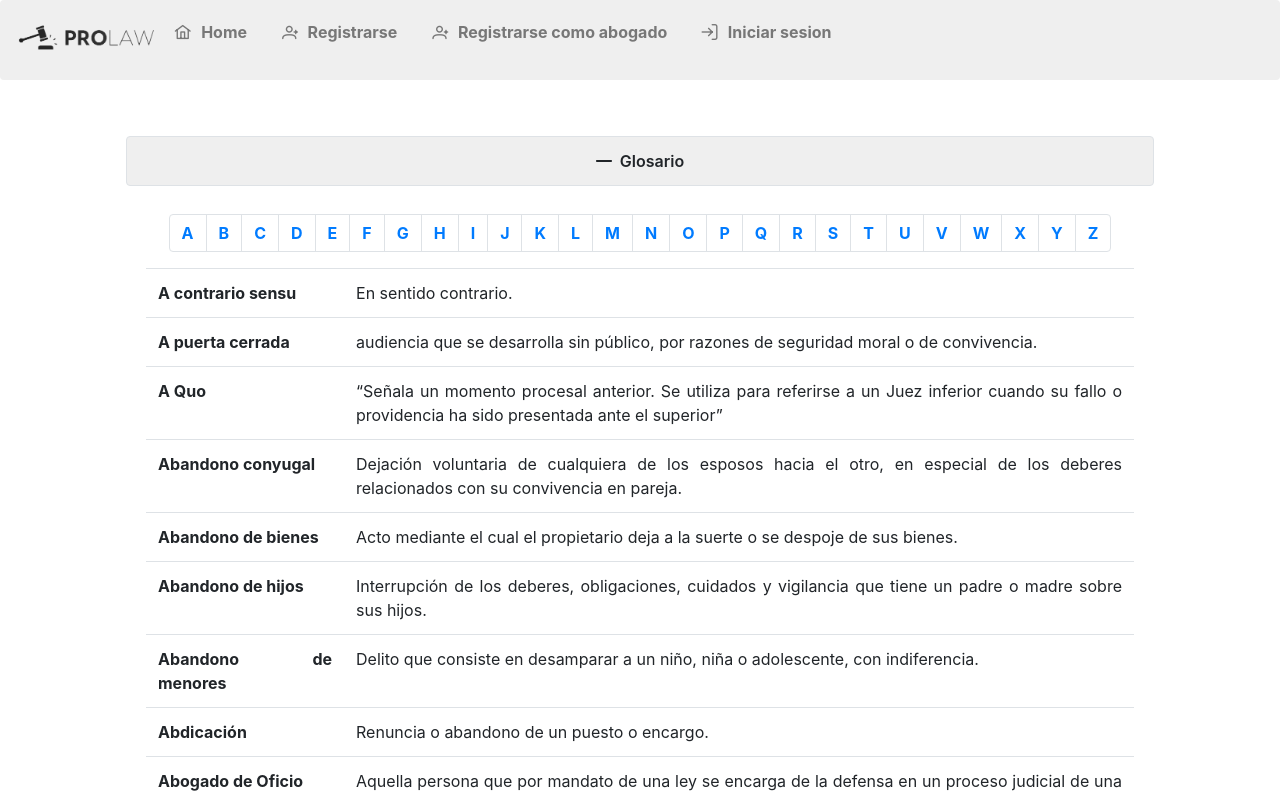
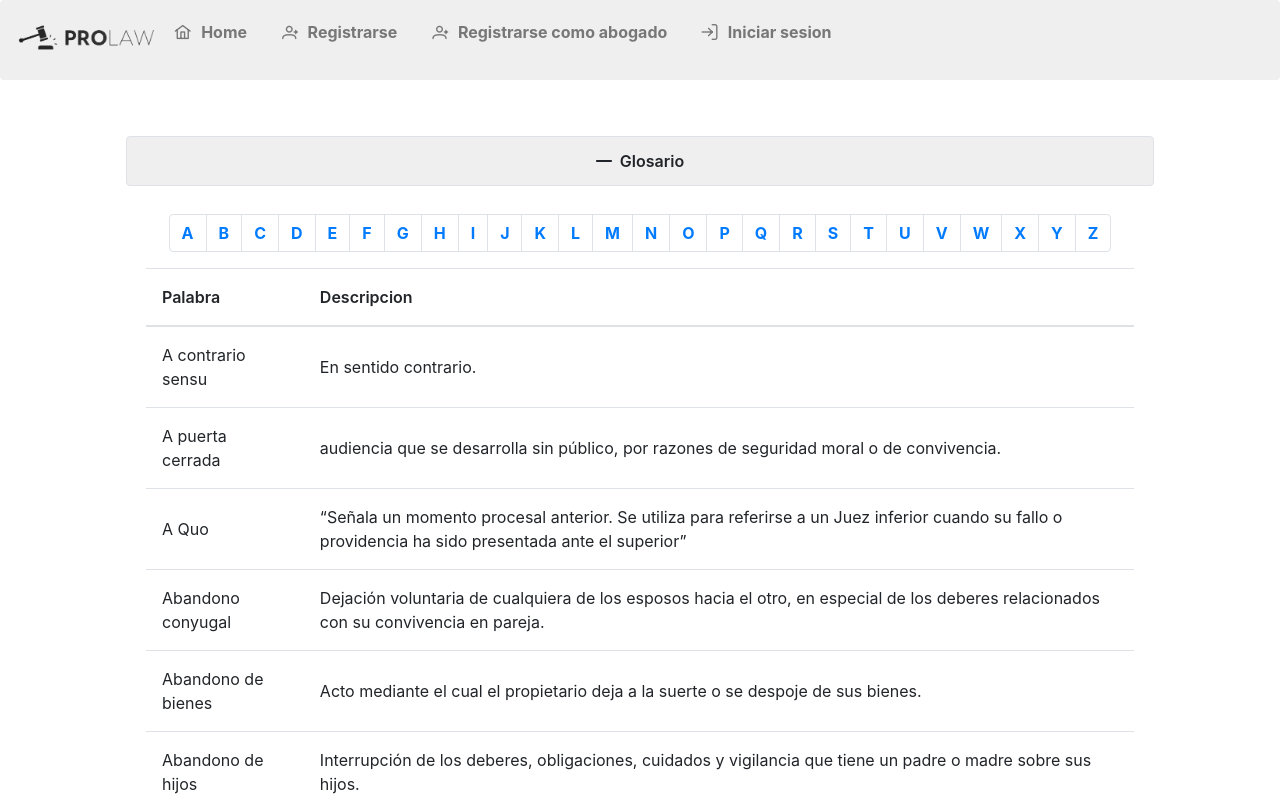
Before and after one commit to sladinor1/PROLaw, a Vue app in the folder client/: page /glosario in a window 1280 px wide. Shown: the top 796 px of the page. Built offline with nearby package versions, Linux system fonts and the light colour scheme; what vue3-cookies would draw is missing.

Commit message:
glossary paginator 2.0

```diff
--- a/client/src/controller/GlossaryController.js
+++ b/client/src/controller/GlossaryController.js
@@ -13,7 +13,7 @@ export default class GlossaryController{
     }
 
     getData(letter){
-        return 'glossary/word/'+letter+'/';
+        return 'glossary/'+letter+'/';
     }
 
 }
--- a/client/src/jsons/A.json
+++ b/client/src/jsons/A.json
@@ -1,5 +1,5 @@
 {
-    "data":[
+    "data": [
     {
         "idGlo": 1,
         "nameGlo": "A contrario sensu",
--- a/client/src/views/Glosario.vue
+++ b/client/src/views/Glosario.vue
@@ -11,29 +11,41 @@
                     </ul>
                 </nav>
 
-                <table class="table">
+                <!--<table class="table">
                     <tr v-for="item in palabrasA" :key="item">
                         <td><strong>{{item.nameGlo}}</strong></td>
                         <td>{{item.descripGlo}}</td>
                     </tr>
-                </table>
+                </table>-->
+                <DataTable :value="palabrasA" :paginator="true" :rows="10"
+                paginatorTemplate="CurrentPageReport FirstPageLink PrevPageLink PageLinks NextPageLink LastPageLink RowsPerPageDropdown"
+                :rowsPerPageOptions="[10,20,50]" responsiveLayout="scroll"
+                currentPageReportTemplate="Showing {first} to {last} of {totalRecords}">
+                    <Column field="nameGlo" header="Palabra"></Column>
+                    <Column field="descripGlo" header="Descripcion"></Column>
+                    <template #paginatorLeft>
+                        <Button type="button" icon="pi pi-refresh" class="p-button-text" />
+                    </template>
+                    <template #paginatorRight>
+                        <Button type="button" icon="pi pi-cloud" class="p-button-text" />
+                    </template>
+                </DataTable>
 
-                <DataTable :value="data" :paginator="ture" :rows="10">
-                    <Column field="vin" header="Vin"></Column>
-                    <Column field="year" header="Year"></Column>
+                <!--<DataTable :value="data" :paginator="true" :rows="10">
+
                     <Column field="brand" header="Brand"></Column>
                     <Column field="color" header="Color"></Column>
-                </DataTable>
+                </DataTable>-->
 
-                <Paginator :rows="10" :totalRecords="totalRecords2"></Paginator>
+                <!--<Paginator :rows="10" :totalRecords="totalRecords2"></Paginator>-->
 
-                <nav aria-label="Page navigation example">
+                <!--<nav aria-label="Page navigation example">
                     <ul class="pagination justify-content-end">
                         <li class="page-item" v-if="paginaActual != 1" v-on:click="getPreviosPage()"><a class="page-link outline-primary" href="#">Anterior</a></li>
                         <li v-for="pagina in totalPaginas()" :key="pagina" v-on:click="getDataPagina(pagina)" class="page-item" v-bind:class="isActive(pagina)"><a class="page-link" href="#">{{pagina}}</a></li>
                         <li class="page-item" v-on:click="getNextPage()"><a class="page-link" href="#">Siguiente</a></li>
                     </ul>
-                </nav>
+                </nav>-->
             </Fieldset>
 
         </div>
@@ -43,7 +55,6 @@
 
 <script>
 import GlossaryController from "../controller/GlossaryController.js";
-import GetData from "../controller/GetData.js";
 import A from "../jsons/A.json";
 import B from "../jsons/B.json";
 import C from "../jsons/C.json";
@@ -71,6 +82,7 @@ export default{
 	data() {
 
         return{
+            pal: {},
             A: A.data,
             B : B.data,
             C: C.data,
@@ -105,17 +117,19 @@ export default{
         }
     },
     wordsA :A,
-    getData: null,
     glossaryController : null,
     created(){
         this.glossaryController = new GlossaryController();
-        this.getData = new GetData();
     },
     mounted(){
         this.getDataPagina(1);
     },
     methods:{
         getLetra(l){
+
+            this.pal = this.glossaryController.getLetter(l);
+            console.log(this.pal);
+
             if(l == "A") {this.palabrasA= this.A;}
             if(l == "B") {this.palabrasA= this.B;}
             if(l == "C") {this.palabrasA = this.C;}
```
Also changed, not shown: 1 other file (tests, documents, lock files or other folders).
